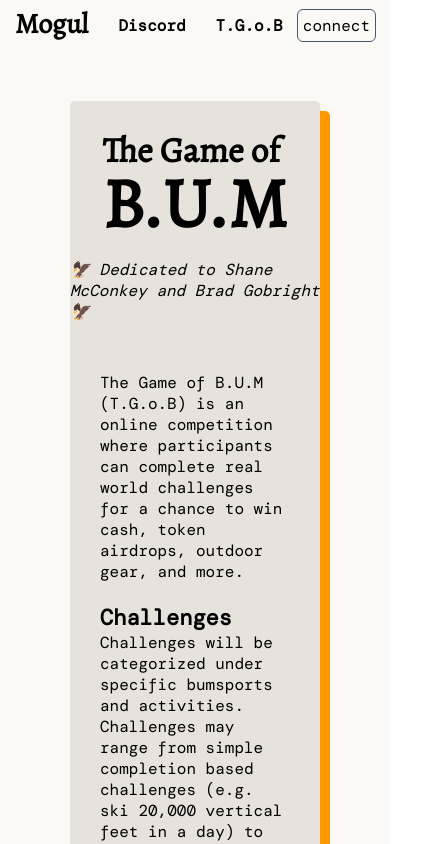
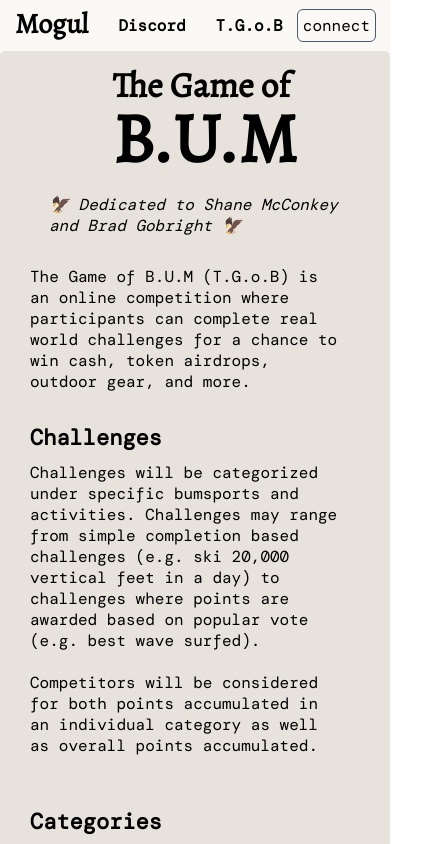
Before and after one commit to mogul-run/mogul, a React (Create React App) app in the folder frontend/: page /the-game-of-bum in a window 390 px wide. Shown: the top 844 px of the page, 437 px wide, since content can reach past the window. Built offline with nearby package versions, Linux system fonts and the light colour scheme.

Commit message:
update tgob for mobile

```diff
--- a/frontend/src/pages/TGOB.css
+++ b/frontend/src/pages/TGOB.css
@@ -36,7 +36,7 @@
     font-weight: bold;
 }
 
-.head-wrapper {
+.jupper {
     width: 100%;
     margin: 15px 0px;
     display: flex;
@@ -46,16 +46,13 @@
 }
 
 .head {
-    width: max-content;
-    border-radius: 5px;
-    padding: 10px;
-    display: flex;
+     display: flex;
     flex-direction: column;
     justify-content: center;
+    align-items: center;
 }
 
-.head:hover {
-    background-color: #00acc1;
+.title:hover {
 }
 
 .bum-link {
@@ -71,6 +68,13 @@
     font-family: "Alegreya";
     font-size: 35px;
     font-weight: bold;
+    width: max-content;
+    border-radius: 5px;
+    padding: 10px;
+}
+
+.title:hover {
+    background-color: #00acc1;
 }
 
 .title-big {
@@ -108,7 +112,7 @@
 .submit-header {
     display: flex;
     flex-direction: column;
-    width: 100%;
+    width: max-content;
     justify-content: center;
     align-items: center;
 }
@@ -128,3 +132,39 @@
 .discord-wrapper {
     margin: 15px 0px;
 }
+
+
+@media only screen and (max-width: 800px){
+    .desc-wrapper {
+        width: 90%;
+        margin: 5px 30px;
+    }
+    .sub-text{
+        width: max-content;
+    }
+    .info-wrapper {
+        width: 90%;
+        flex-direction: column;
+    }
+    .TGOB {
+        margin: 0px;
+    }
+
+    .full-wrapper {
+        margin: 5px 30px;
+    }
+
+    .head-wrapper {
+        display: flex;
+        align-items: flex-start;
+        justify-content: center;
+    }
+    .head {
+        width: 80%;
+        margin-left: 20px;
+    }
+    .submit-header {
+        width: max-content;
+        align-items: flex-start;
+    }
+}
--- a/frontend/src/pages/TGOB.tsx
+++ b/frontend/src/pages/TGOB.tsx
@@ -16,9 +16,11 @@
                             <div className="title-big">B.U.M</div>
                         </a>
                     </div>
-                </div>
-                <div className="subtext">
-                    <i>🦅 Dedicated to Shane McConkey and Brad Gobright 🦅</i>
+                    <div className="subtext">
+                        <i>
+                            🦅 Dedicated to Shane McConkey and Brad Gobright 🦅
+                        </i>
+                    </div>
                 </div>
             </div>
             <div className="info-wrapper">
@@ -30,7 +32,7 @@
                         and more.
                         <br />
                         <br />
-                        <div className="header">Challenges</div>
+                        <div className="desc header">Challenges</div>
                         Challenges will be categorized under specific bumsports
                         and activities. Challenges may range from simple
                         completion based challenges (e.g. ski 20,000 vertical
@@ -48,7 +50,7 @@
             </div>
             <div className="info-wrapper">
                 <div className="desc-wrapper">
-                    <div className="header">Categories</div>
+                    <div className="desc header">Categories</div>
                     Categories for T.G.o.B will be:
                     <ul className="categories">
                         <li>
@@ -86,18 +88,23 @@
                         <br />
                         <br />
                         Validators will act as the judge for content posted by
-                        competitors. There will be 2 types
-                        of validations:
+                        competitors. There will be 2 types of validations:
                         <ul className="validator">
                             <li>
-                                <b>Completion based validations:</b> Make a pass/fail decision whether the competitor has completed the specified challenge.
+                                <b>Completion based validations:</b> Make a
+                                pass/fail decision whether the competitor has
+                                completed the specified challenge.
                             </li>
                             <li>
-                                <b>Score based validations:</b> Score a competitor's performance on a specified challenge. Criteria may include style, creativity, or quality of content.
+                                <b>Score based validations:</b> Score a
+                                competitor's performance on a specified
+                                challenge. Criteria may include style,
+                                creativity, or quality of content.
                             </li>
                         </ul>
-
-                        Validators will be airdropped $MOGUL stakeholder tokens for their work. The amount of tokens will vary based on quality of past validations.
+                        Validators will be airdropped $MOGUL stakeholder tokens
+                        for their work. The amount of tokens will vary based on
+                        quality of past validations.
                     </div>
                 </div>
             </div>
@@ -152,10 +159,8 @@
                                 </ul>
                             </li>
                             <li>
-                                <b>
-                                    $MOGUL Stakeholder Tokens -- for both
-                                    competitors and verifiers{" "}
-                                </b>
+                                <b>$MOGUL Stakeholder Tokens </b>
+                                -- for both competitors and verifiers{" "}
                                 {/* <ul>
                                     <li>Sick gear from our sponsors.</li>
                                 </ul> */}
@@ -167,10 +172,7 @@
                                 </ul>
                             </li>
                             <li>
-                                <b>
-                                    And most importantly... Official Bum
-                                    Bragging Rights
-                                </b>
+                                <b>Blockchain Verified Bragging Rights</b>
                             </li>
                         </ul>
                     </div>
@@ -188,7 +190,10 @@
 
             <div className="full-wrapper center">
                 <div className="submit-header">
-                    Questions? Want to know when the T.G.o.B will start?
+                    <b>
+                        Questions? Want to be the first to know when the T.G.o.B
+                        countdown time launches?
+                    </b>
                     <div className="discord-wrapper">
                         <a
                             href="https://discord.gg/8AXyshRRVM"
```
